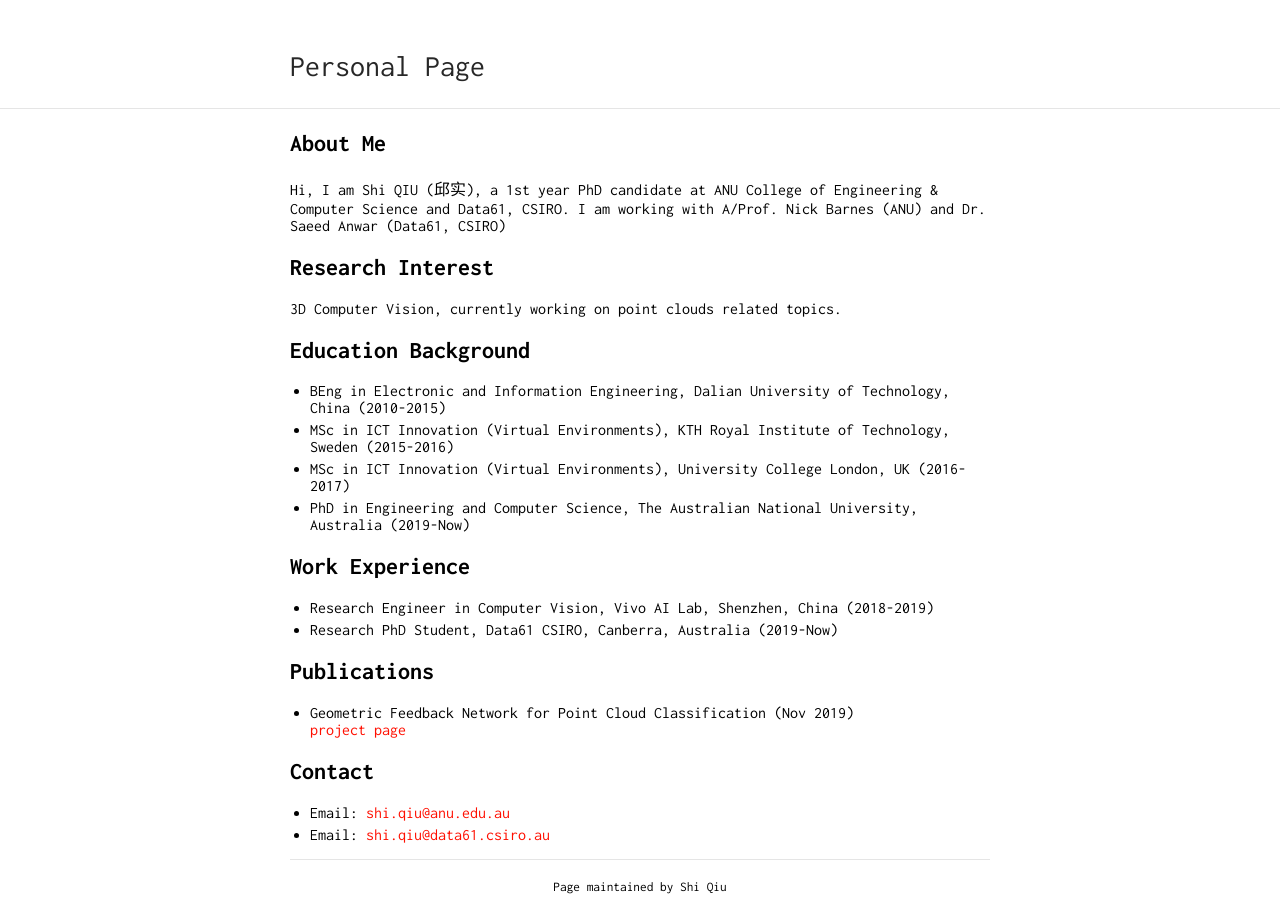
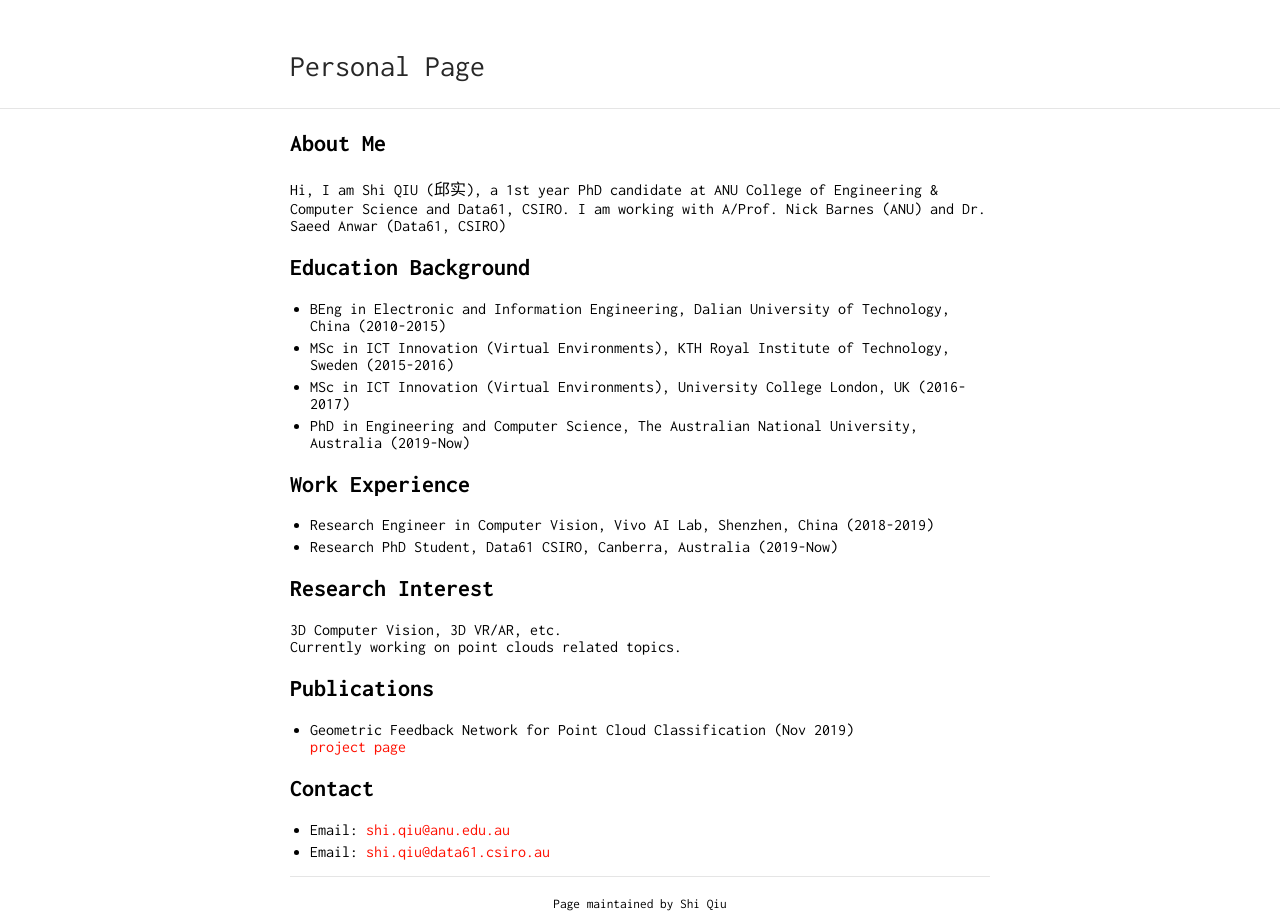
Before and after one commit to ShiQiu0419/ShiQiu0419.github.io, a Jekyll site: the page built from index.md, in a window 1280 px wide. Built offline with Jekyll 4.4.1, drawn with Linux system fonts in a browser that asks for light colours; our own code applies the rules of GitHub Pages for plain Markdown files; some of the changed lines change nothing that is shown.

Commit message:
Update index.md

```diff
--- a/index.md
+++ b/index.md
@@ -4,9 +4,6 @@ layout: default
 
 ## About Me
 Hi, I am Shi QIU (邱实), a 1st year PhD candidate at ANU College of Engineering & Computer Science and Data61, CSIRO. I am working with A/Prof. Nick Barnes (ANU) and Dr. Saeed Anwar (Data61, CSIRO)
-
-## Research Interest
-3D Computer Vision, currently working on point clouds related topics.
 
 ## Education Background
 * BEng in Electronic and Information Engineering, Dalian University of Technology, China (2010-2015)
@@ -18,6 +15,10 @@ Hi, I am Shi QIU (邱实), a 1st year PhD candidate at ANU College of Engineerin
 * Research Engineer in Computer Vision, Vivo AI Lab, Shenzhen, China (2018-2019)
 * Research PhD Student, Data61 CSIRO, Canberra, Australia (2019-Now)
 
+## Research Interest
+3D Computer Vision, 3D VR/AR, etc.
+Currently working on point clouds related topics.
+
 ## Publications
 * Geometric Feedback Network for Point Cloud Classification (Nov 2019)
 [project page](https://github.com/ShiQiu0419/GFNet)
```
